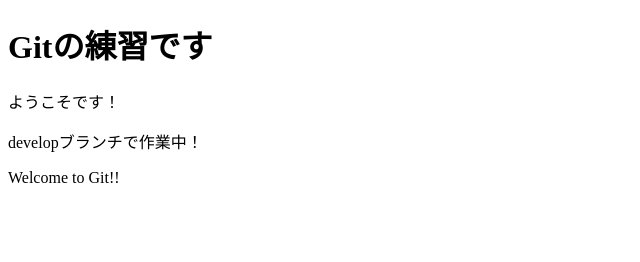
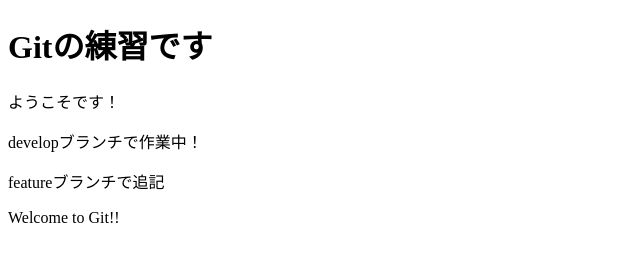
Before and after one commit to yozakurakirei/git-lesson, a plain HTML site: page index.html in a window 1280 px wide. Shown: the whole page, without its empty margins (0-640 px from the left). Drawn offline with Linux system fonts and the light colour scheme.

Commit message:
feature: html追記

```diff
--- a/index.html
+++ b/index.html
@@ -10,6 +10,7 @@
   <h1>Gitの練習です</h1>
 	<p>ようこそです！</p>
 	<p>developブランチで作業中！</p>
+	<p>featureブランチで追記</p>
 	<p id="hello">Welcome to Git!!</p>
 
 	<script src="index.js"></script>
```
